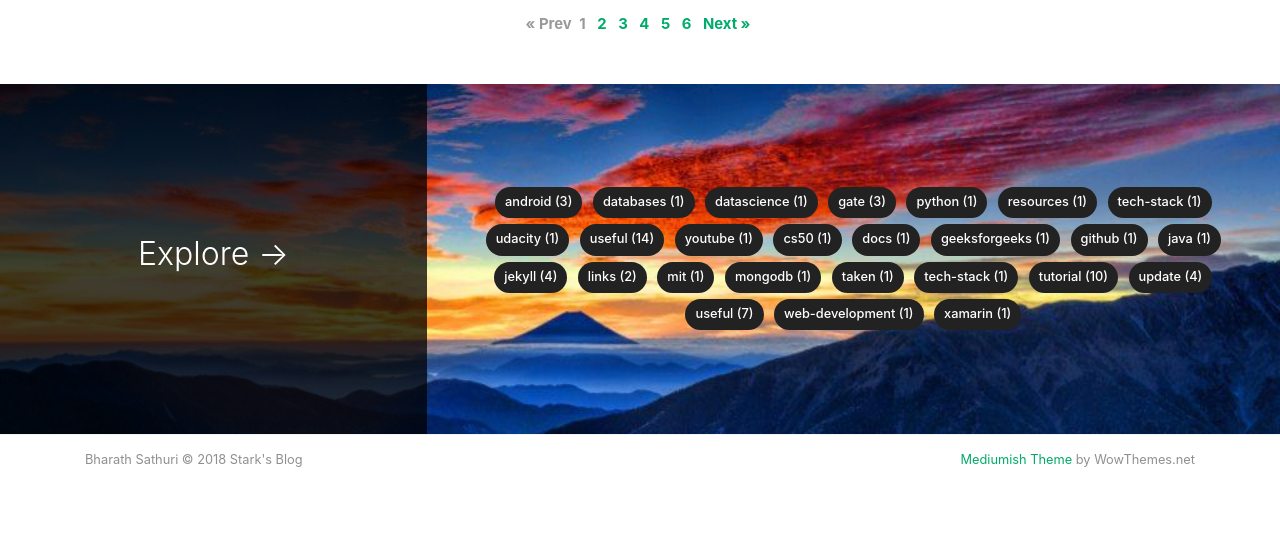
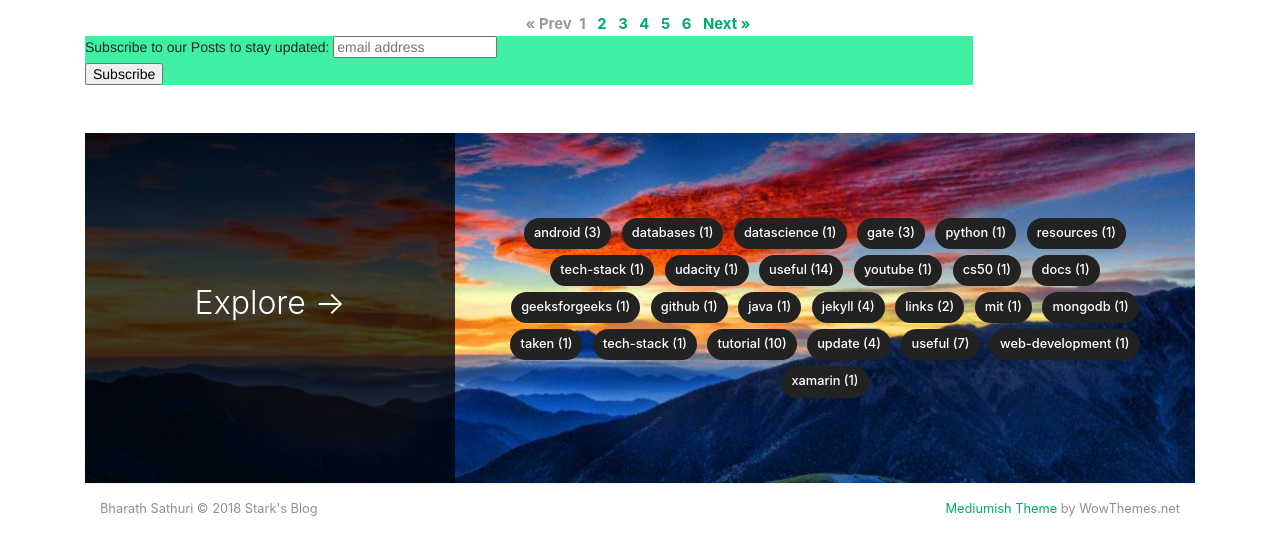
Before and after one commit to StarkSources/myblog, a Jekyll site: the page built from index.html, in a window 1280 px wide and 1400 px high, scrolled down 1403 px. Shown: the part 808-1363 px from the top of the window. Built offline with Jekyll 4.4.1, drawn with Linux system fonts in a browser that asks for light colours; nearby versions of some CDN libraries; the list of posts is cut into pages by our own code; comment, search, counter and statistics services are not loaded.

Commit message:
Update default.html

```diff
--- a/_layouts/default.html
+++ b/_layouts/default.html
@@ -261,8 +261,26 @@
 	</div>
 </div>
 -->
-<script type="text/javascript" src="//downloads.mailchimp.com/js/signup-forms/popup/unique-methods/embed.js" data-dojo-config="usePlainJson: true, isDebug: false"></script><script type="text/javascript">window.dojoRequire(["mojo/signup-forms/Loader"], function(L) { L.start({"baseUrl":"mc.us7.list-manage.com","uuid":"27d76e669d040efd5289132c1","lid":"3d8a734268","uniqueMethods":true}) })</script>
-</div><!-- /.container>
+<!-- Begin Mailchimp Signup Form -->
+<link href="//cdn-images.mailchimp.com/embedcode/horizontal-slim-10_7.css" rel="stylesheet" type="text/css">
+<style type="text/css">
+	#mc_embed_signup{background:#40F0A2; clear:left; font:14px Helvetica,Arial,sans-serif; width:80%;}
+	/* Add your own Mailchimp form style overrides in your site stylesheet or in this style block.
+	   We recommend moving this block and the preceding CSS link to the HEAD of your HTML file. */
+</style>
+<div id="mc_embed_signup">
+<form action="https://github.us7.list-manage.com/subscribe/post?u=27d76e669d040efd5289132c1&amp;id=76b9a512e5" method="post" id="mc-embedded-subscribe-form" name="mc-embedded-subscribe-form" class="validate" target="_blank" novalidate>
+    <div id="mc_embed_signup_scroll">
+	<label for="mce-EMAIL">Subscribe to our Posts to stay updated:</label>
+	<input type="email" value="" name="EMAIL" class="email" id="mce-EMAIL" placeholder="email address" required>
+    <!-- real people should not fill this in and expect good things - do not remove this or risk form bot signups-->
+    <div style="position: absolute; left: -5000px;" aria-hidden="true"><input type="text" name="b_27d76e669d040efd5289132c1_76b9a512e5" tabindex="-1" value=""></div>
+    <div class="clear"><input type="submit" value="Subscribe" name="subscribe" id="mc-embedded-subscribe" class="button"></div>
+    </div>
+</form>
+</div>
+
+<!--End mc_embed_signup-->
 
 <!-- Categories Jumbotron
 ================================================== -->
```
